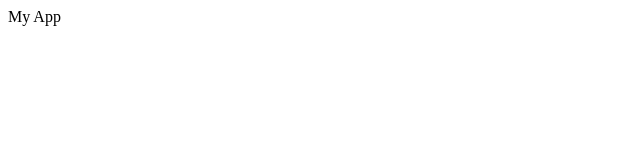
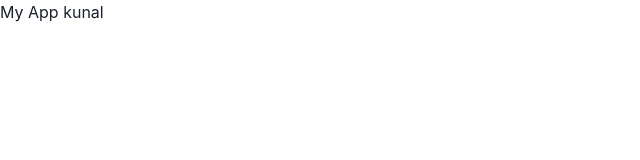
Before and after one commit to KUNALL0ndhe/Store, a React (Create React App) app in the folder frontend/: page / in a window 1280 px wide. Shown: the top 160 px of the page, without its empty margins (0-640 px from the left). Built offline with nearby package versions, Linux system fonts and the light colour scheme.

Commit message:
Chakra Installation done.

```diff
--- a/frontend/package.json
+++ b/frontend/package.json
@@ -3,11 +3,16 @@
   "version": "0.1.0",
   "private": true,
   "dependencies": {
+    "@chakra-ui/react": "^2.8.2",
+    "@emotion/react": "^11.13.3",
+    "@emotion/styled": "^11.13.0",
     "@testing-library/jest-dom": "^5.17.0",
     "@testing-library/react": "^13.4.0",
     "@testing-library/user-event": "^13.5.0",
+    "framer-motion": "^11.3.30",
     "react": "^18.3.1",
     "react-dom": "^18.3.1",
+    "react-icons": "^5.3.0",
     "react-scripts": "5.0.1",
     "web-vitals": "^2.1.4"
   },
--- a/frontend/src/App.js
+++ b/frontend/src/App.js
@@ -1,7 +1,7 @@
 const App = () => {
   return (
     <div>
-      My App
+      My App kunal
     </div>
   )
 };
--- a/frontend/src/index.js
+++ b/frontend/src/index.js
@@ -1,3 +1,4 @@
+import { ChakraProvider} from '@chakra-ui/react';
 import React from 'react';
 import ReactDOM from 'react-dom/client';
 import App from './App';
@@ -5,6 +6,8 @@
 const root = ReactDOM.createRoot(document.getElementById('root'));
 root.render(
   <React.StrictMode>
-    <App />
+<ChakraProvider>
+<App />
+</ChakraProvider>
   </React.StrictMode>
 );
```
Also changed, not shown: 1 other file (tests, documents, lock files or other folders).
